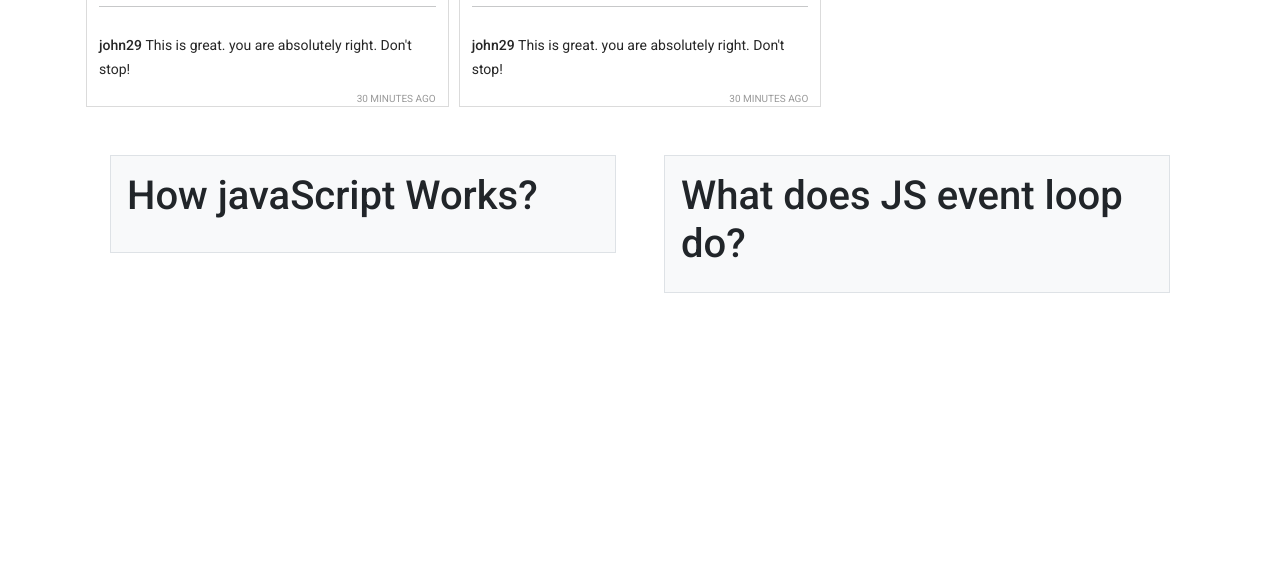
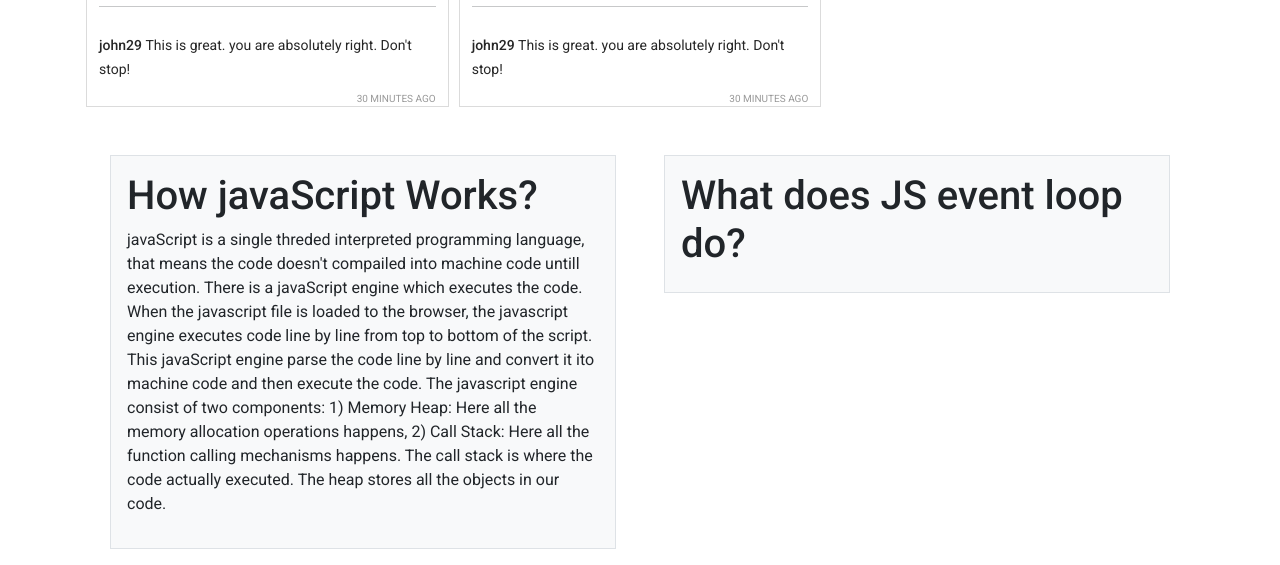
Before and after one commit to nnabicse/Instasohor-Debugging, a plain HTML site: page index.html in a window 1280 px wide. Shown: the part 1425-1990 px from the top of the page. Before the commit the page ends 1734 px from the top, so only its background shows below. Drawn offline with nearby package versions, Linux system fonts and the light colour scheme.

Commit message:
1st question answered

```diff
--- a/index.html
+++ b/index.html
@@ -86,7 +86,7 @@
                       <div class="col">
                        <div class="p-3 border bg-light"><h1>How javaScript Works?</h1>
                     <p>
-
+                        javaScript is a single threded interpreted programming language, that means the code doesn't compailed into machine code untill execution. There is a javaScript engine which executes the code. When the javascript file is loaded to the browser, the javascript  engine executes code line by line from top to bottom of the script. This javaScript engine parse the code line by line and convert it ito machine code and then execute the code. The javascript engine consist of two components: 1) Memory Heap: Here all the memory allocation operations happens, 2) Call Stack: Here all the function calling mechanisms happens. The call stack is where the code actually executed. The heap stores all the objects in our code.
                     </p></div>
                       </div>
                       <div class="col">
```
